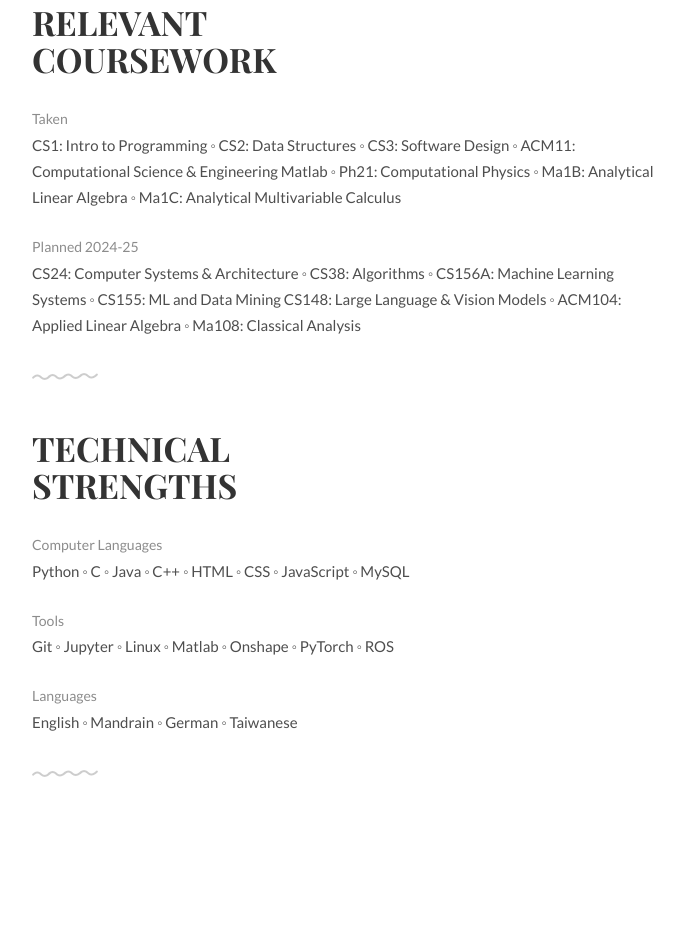
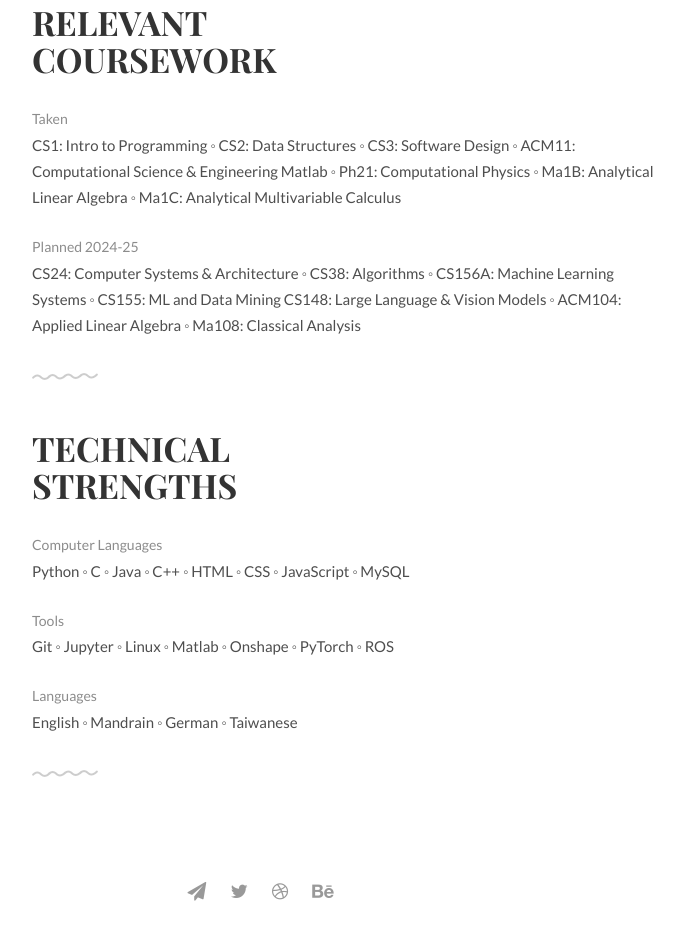
Before and after one commit to richardhoff88/richardhoff.github.io, a plain HTML site: page index.html in a window 1280 px wide. Shown: the part 1365-2304 px from the top of the page, without its empty margins (297-981 px from the left). Before the commit the page ends 2190 px from the top, so only its background shows below. Drawn offline with Linux system fonts and the light colour scheme.

Commit message:
more style

```diff
--- a/index.html
+++ b/index.html
@@ -167,12 +167,12 @@
 		</div>
 	</div> -->
 
-	<!-- <footer>
+	<footer>
 		<div class="container">
 			<div class="units-row">
-			    <div class="unit-50">
+			    <!-- <div class="unit-50">
 			    	<p>Handcrafted by Afnizar Nur Ghifari</p>
-			    </div>
+			    </div> -->
 			    <div class="unit-50">
 					<ul class="social list-flat right">
 						<li><a href="mailto:afnizarhilmi@gmail.com"><i class="fa fa-send"></i></a></li>
@@ -183,7 +183,7 @@
 			    </div>
 			</div>
 		</div>
-	</footer> -->
+	</footer>
 
 	<!-- Javascript -->
 	<script src="js/jquery.min.js"></script>
```
